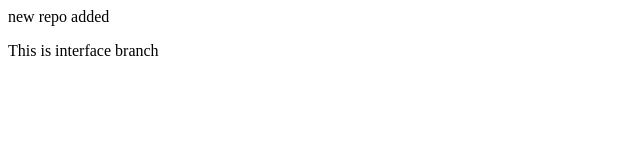
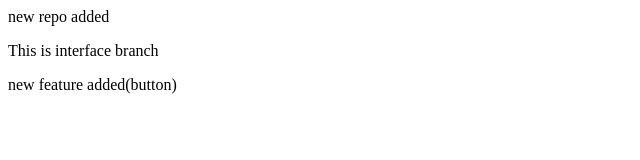
Before and after one commit to salman2565dev/local-repo, a plain HTML site: page index.html in a window 1280 px wide. Shown: the whole page, without its empty margins (0-640 px from the left). Drawn offline with Linux system fonts and the light colour scheme.

Commit message:
new feature button added

```diff
--- a/index.html
+++ b/index.html
@@ -1,2 +1,3 @@
 <p>new repo added</p>
 <p>This is interface branch</p>
+<P>new feature added(button)</P>
```
